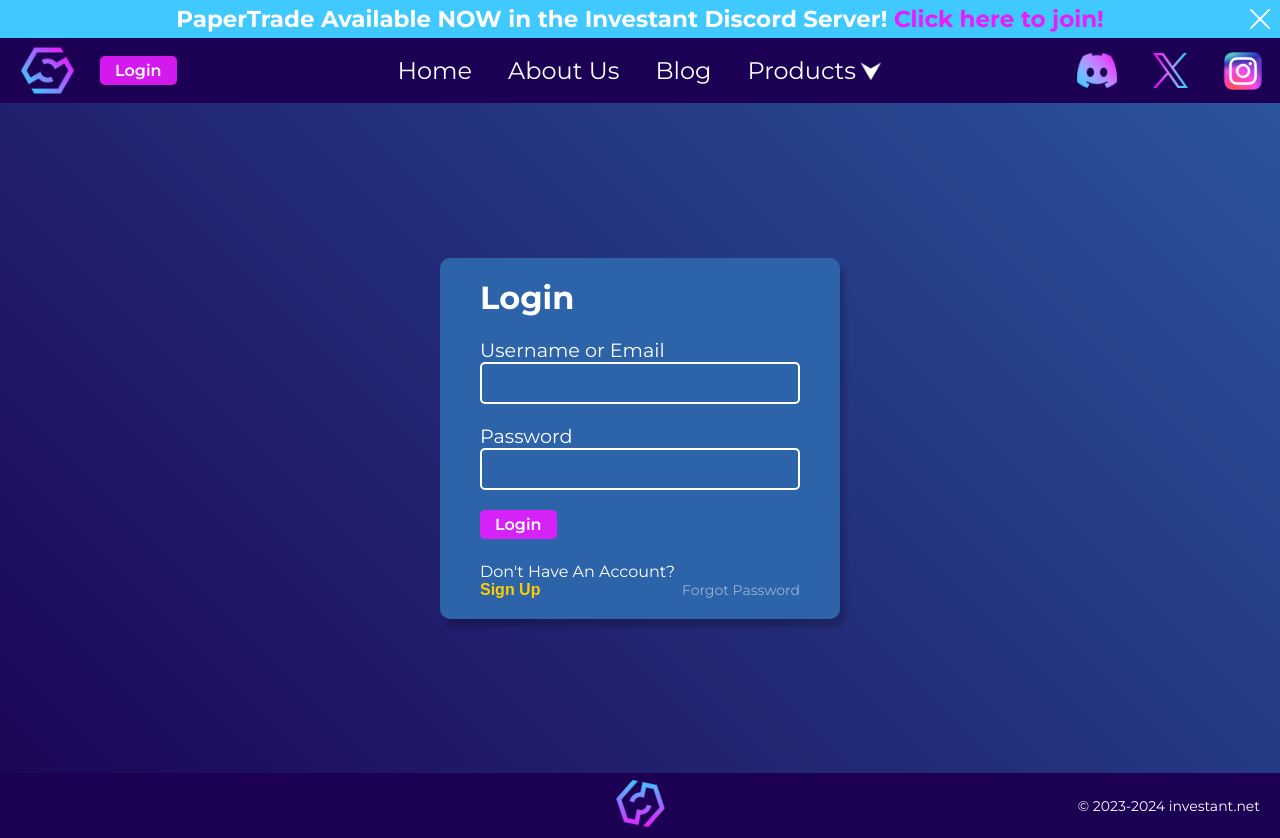
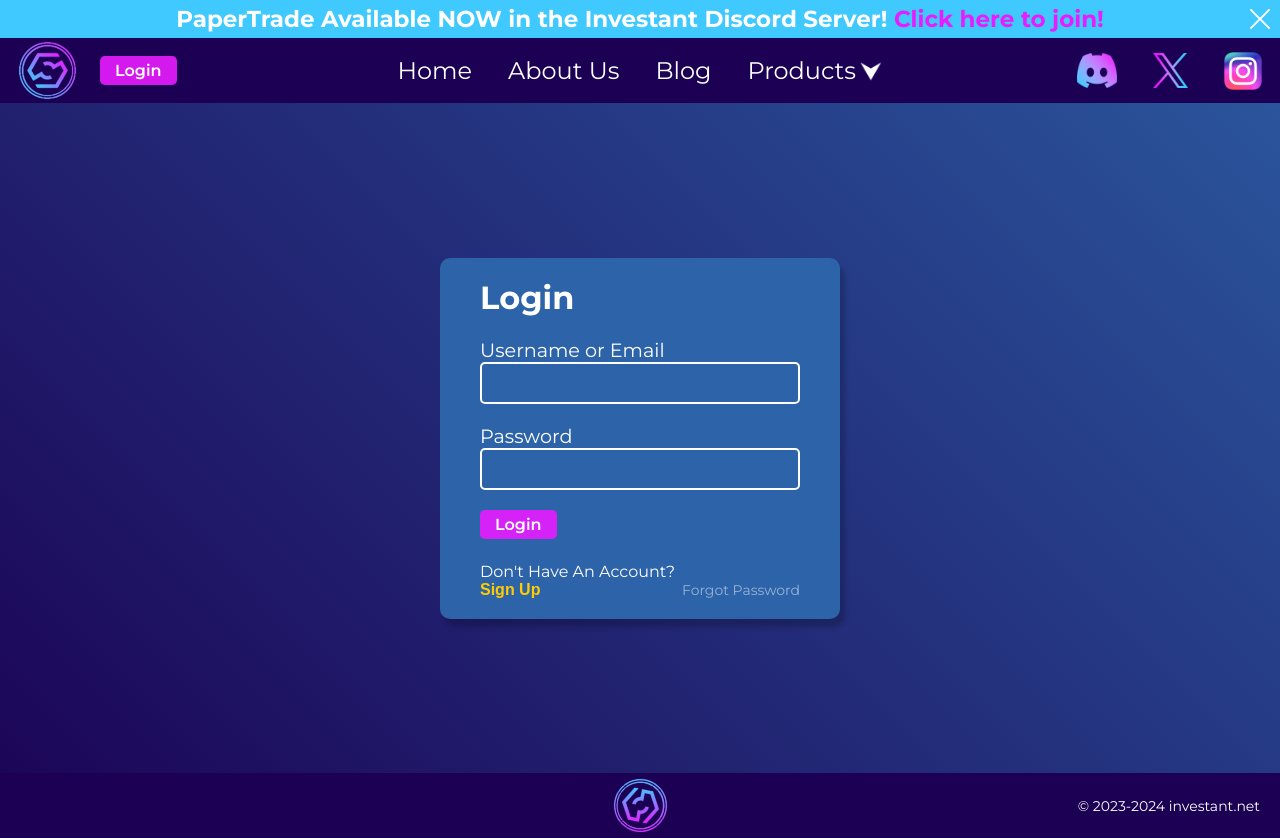
Before and after one commit to SuzerainY/investant-net, a Next.js app: page /login in a window 1280 px wide. Built offline with nearby package versions, Linux system fonts and the light colour scheme; no server answers.

Commit message:
New Bordered Logo

```diff
--- a/components/Footer/Footer.js
+++ b/components/Footer/Footer.js
@@ -8,7 +8,7 @@ export default function Footer() {
                 <div className="footer-logo">
                     <Link href="/">
                         <Image
-                            src={"/images/branding/FaviconTransparent.png"}
+                            src={"/images/branding/FaviconTransparentBordered.png"}
                             alt="Investant Favicon"
                             width={100}
                             height={100}
--- a/components/Header/Header.js
+++ b/components/Header/Header.js
@@ -203,7 +203,7 @@ export default function Header() {
             <div className="mobile-menu-logo">
               <Link href="/">
                 <Image
-                  src={"/images/branding/FaviconTransparent.png"}
+                  src={"/images/branding/FaviconTransparentBordered.png"}
                   alt="Investant Favicon"
                   width={50}
                   height={50}
@@ -234,7 +234,7 @@ export default function Header() {
             <div className="NavBar-Investant-Logo-Container">
               <Link href="/">
                 <Image
-                  src={"/images/branding/FaviconTransparent.png"}
+                  src={"/images/branding/FaviconTransparentBordered.png"}
                   alt="Investant Logo"
                   width={50}
                   height={50}
--- a/styles/components/_footer.scss
+++ b/styles/components/_footer.scss
@@ -16,6 +16,7 @@
         overflow: hidden;
 
         img {
+            margin-top: 4px;
             height: 55px;
             width: auto;
             animation: spin 15s linear infinite;
--- a/styles/components/_header.scss
+++ b/styles/components/_header.scss
@@ -223,19 +223,22 @@
   .mobile-top-banner {
     display: none;
     width: 100%;
+    height: 55px;
     align-items: center;
     justify-content: space-between;
-    padding: 2px 10px 0px 5px;
+    padding: 2px 10px 0px 8px;
 
     .mobile-menu-logo {
-      transform-origin: 25px 25px;
+      padding-top: 2px;
 
+      img {
         &:hover {
           animation: spin 1s ease;
           transform: scale(1);
         }
         &:not(:hover) {
           animation: spin-back 1s ease;
+        }
       }
     }
 
--- a/styles/pages/_home.scss
+++ b/styles/pages/_home.scss
@@ -14,7 +14,6 @@ $homepage-button-border-radius: 5px; // Consistent border radius throughout page
     display: flex;
     flex-direction: row;
     width: 100%;
-    //min-height: calc(100svh - 80px); // Use to make Hero Section full screen on landing
     align-items: center;
     background-image: url("/images/styling/layered-peaks1-haikei.svg");
     background-size: cover;
```
Also changed, not shown: public/images/branding/FaviconTransparentBordered.png (added). Lines whose indentation alone changed are shown as unchanged.
